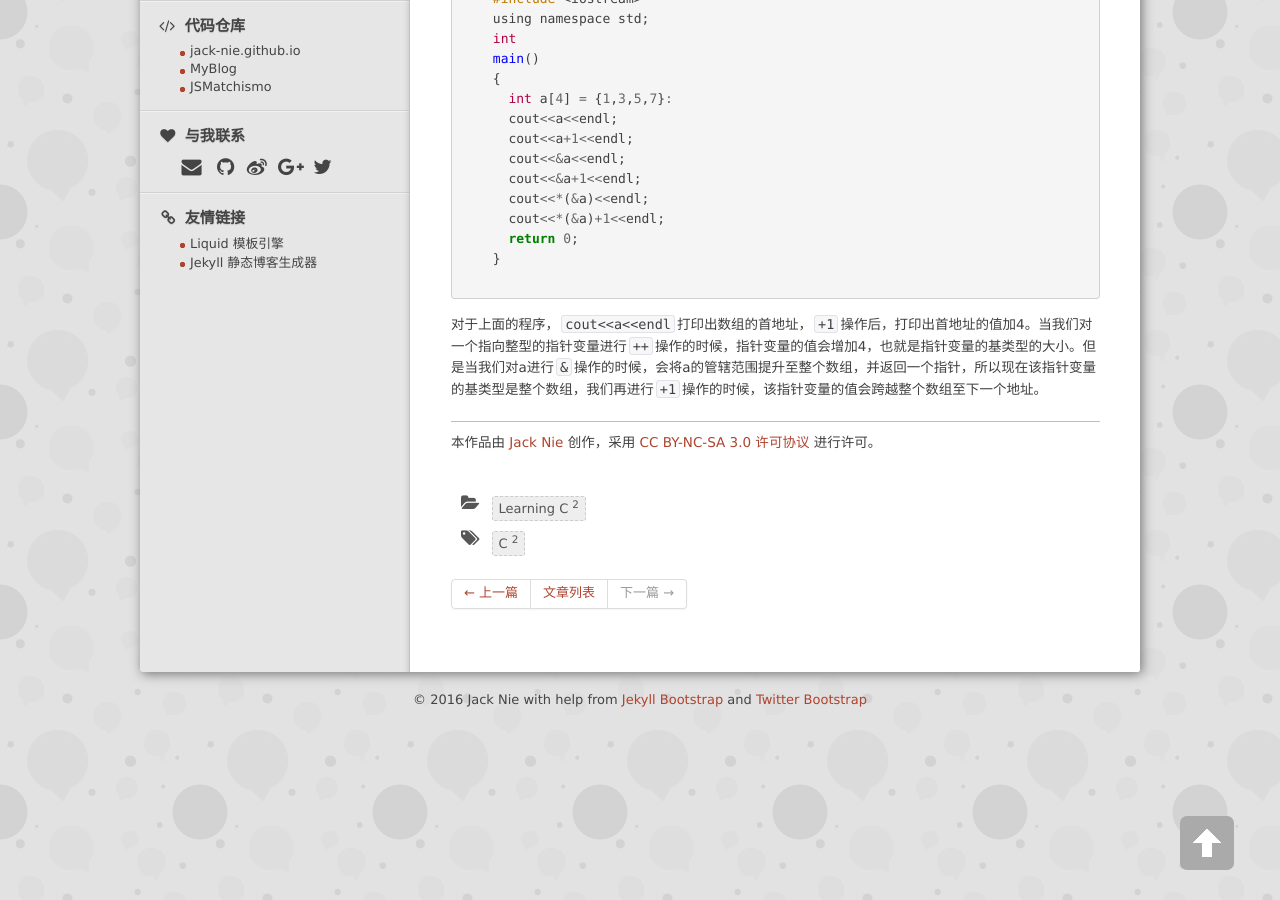
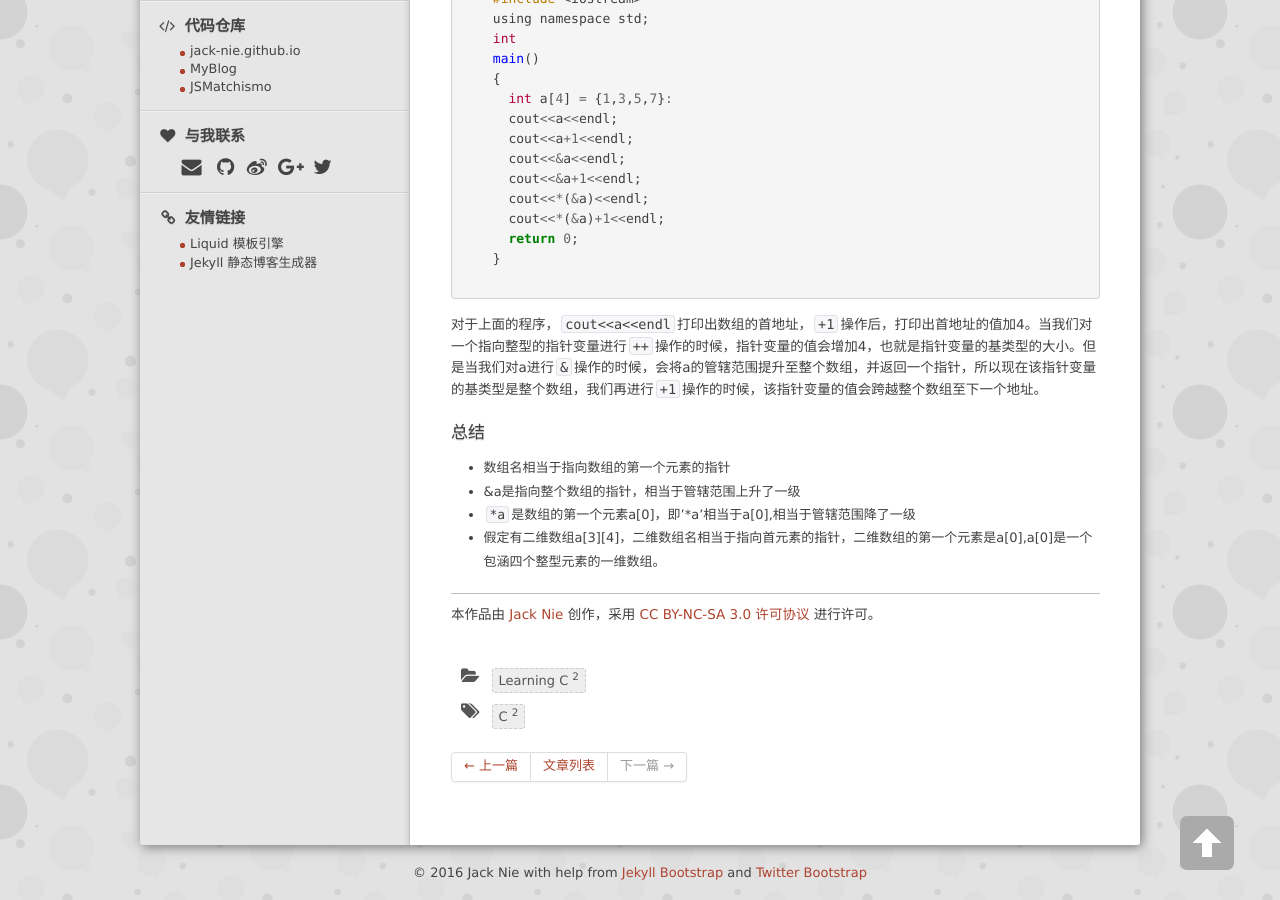
Before and after one commit to jack-nie/jack-nie.github.io, a Jekyll site: the page built from _posts/2016-05-08-two-dimensional-array-vs-pointer.markdown, in a window 1280 px wide and 900 px high, scrolled down 1388 px. Built offline with Jekyll 4.4.1, drawn with Linux system fonts in a browser that asks for light colours; nearby versions of some CDN libraries; library files that are not in the unit come from our copies; comment, search, counter and statistics services are not loaded.

Commit message:
update two dimensional array

```diff
--- a/_posts/2016-05-08-two-dimensional-array-vs-pointer.markdown
+++ b/_posts/2016-05-08-two-dimensional-array-vs-pointer.markdown
@@ -75,3 +75,10 @@ tags: ["C"]
     {% endhighlight %}
 
 对于上面的程序，`cout<<a<<endl`打印出数组的首地址，`+1`操作后，打印出首地址的值加4。当我们对一个指向整型的指针变量进行`++`操作的时候，指针变量的值会增加4，也就是指针变量的基类型的大小。但是当我们对a进行`&`操作的时候，会将a的管辖范围提升至整个数组，并返回一个指针，所以现在该指针变量的基类型是整个数组，我们再进行`+1`操作的时候，该指针变量的值会跨越整个数组至下一个地址。
+
+#### 总结
+
+* 数组名相当于指向数组的第一个元素的指针
+* &a是指向整个数组的指针，相当于管辖范围上升了一级
+* `*a`是数组的第一个元素a[0]，即'*a'相当于a[0],相当于管辖范围降了一级
+* 假定有二维数组a[3][4]，二维数组名相当于指向首元素的指针，二维数组的第一个元素是a[0],a[0]是一个包涵四个整型元素的一维数组。
```
